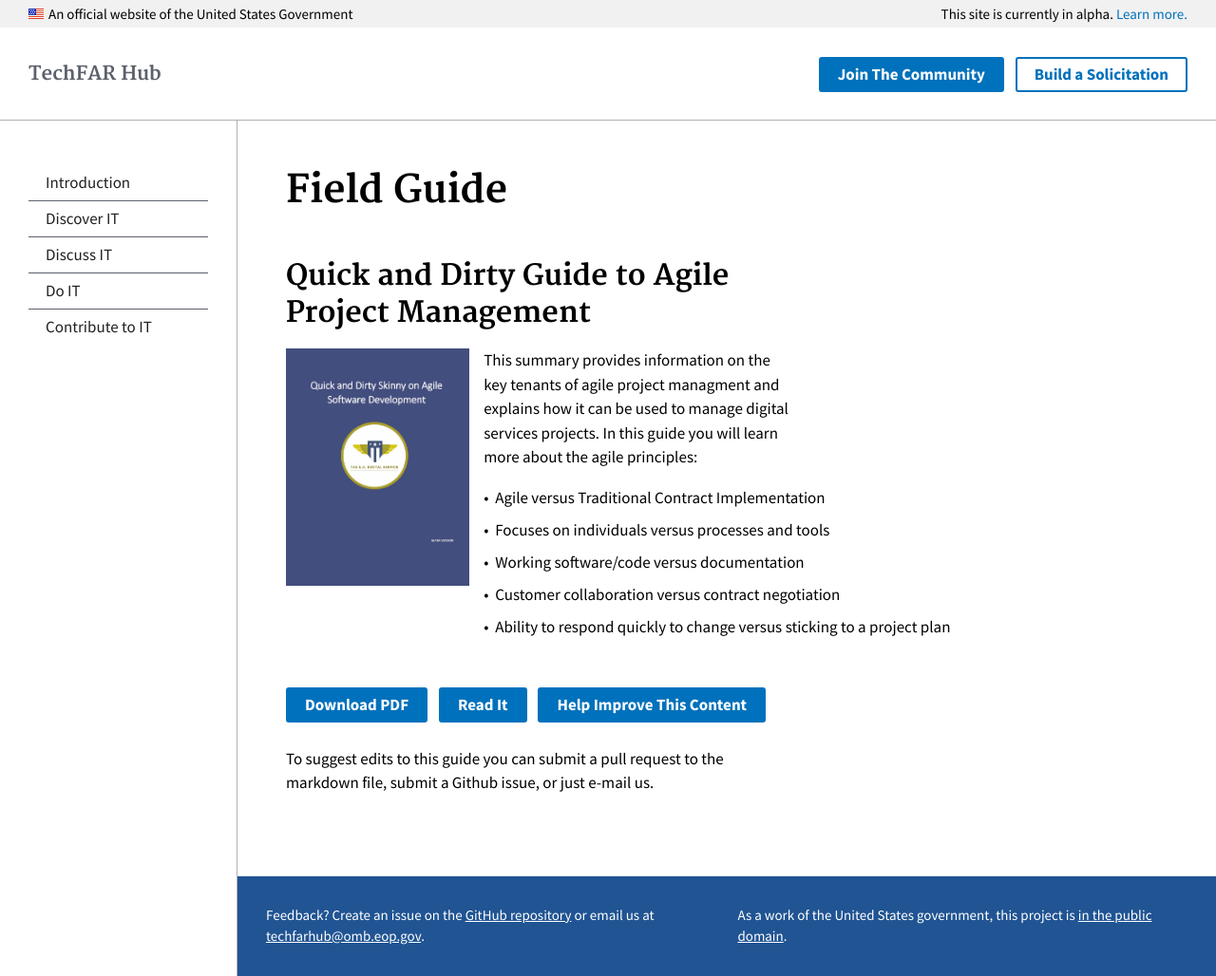
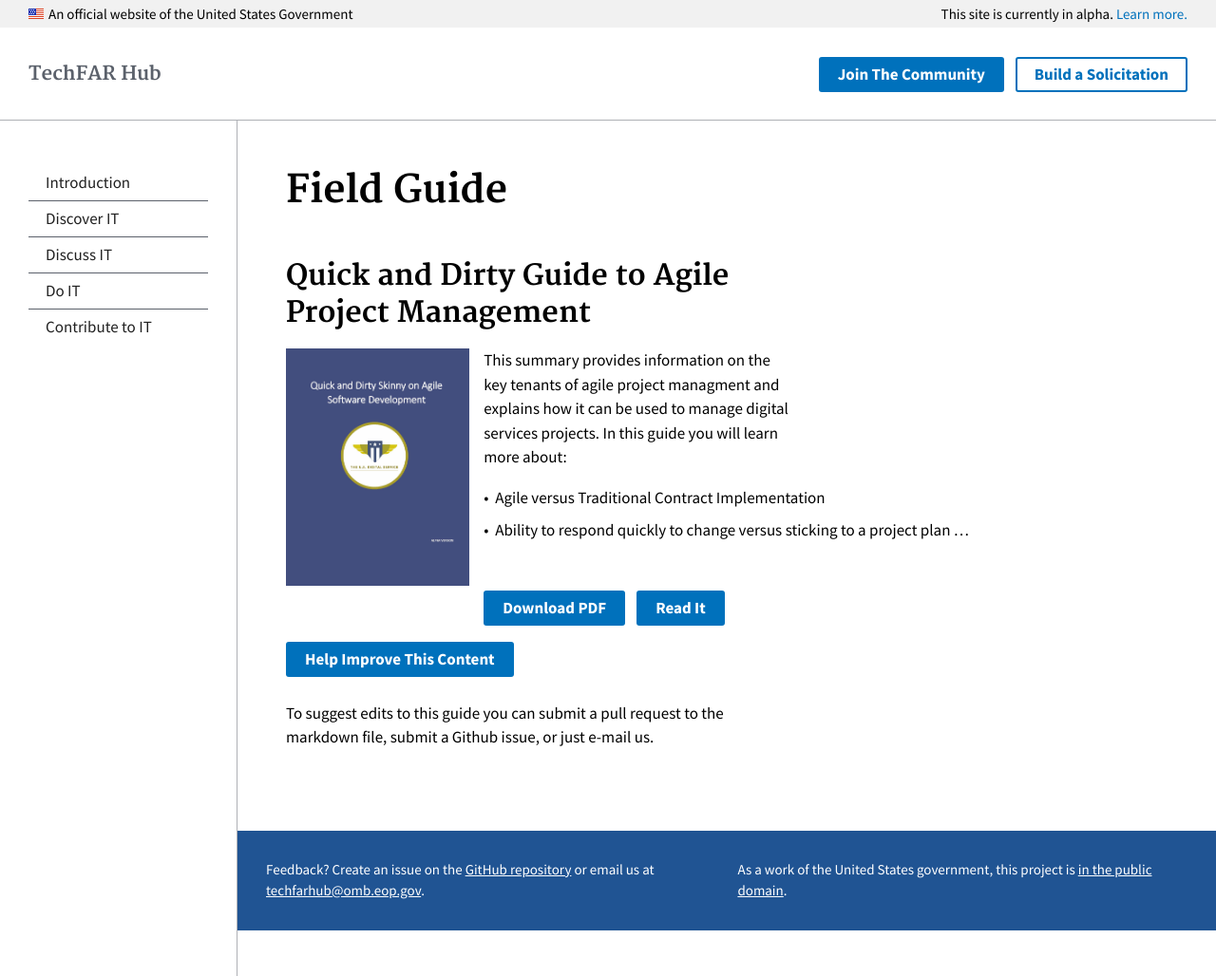
Before and after one commit to usds/techfar-hub, a Jekyll site: the page built from guide-landing/agile.md, in a window 1280 px wide and 1028 px high. Shown: the whole window at 95% size. Built offline with Jekyll 4.4.1, drawn with Linux system fonts in a browser that asks for light colours.

Commit message:
Modifying text to fix spacing issues.

```diff
--- a/guide-landing/agile.md
+++ b/guide-landing/agile.md
@@ -8,15 +8,10 @@ title: Field Guide
 ## Quick and Dirty Guide to Agile Project Management
 
 ![QuickSkinnyCover](https://github.com/usds/techfar-hub/blob/master/assets/img/QuickSkinnyCover.jpg?raw=true)
-This summary provides information on the key tenants of agile project managment and explains how it can be used to manage digital services projects. In this guide you will learn more about the agile principles:
+This summary provides information on the key tenants of agile project managment and explains how it can be used to manage digital services projects. In this guide you will learn more about:
 
 *	Agile versus Traditional Contract Implementation
-*	Focuses on individuals versus processes and tools
-*	Working software/code versus documentation
-*	Customer collaboration versus contract negotiation
-*	Ability to respond quickly to change versus sticking to a project plan
-
-
+*	Ability to respond quickly to change versus sticking to a project plan ...
 
 
 <a class="usa-button" type="button" href="https://techfarhub.cio.gov/assets/files/Quick%20and%20Dirty%20Skinny%20on%20Agile%20Software%20Development-I2.pdf">Download PDF</a>  <a class="usa-button" type="button" href="https://github.com/usds/techfar-hub/blob/master/docs/Quick-and-Dirty-Skinny-on-Agile-Software-Development.md">Read It</a>  <a class="usa-button" type="button" target="blank" href="https://github.com/usds/techfar-hub/blob/master/README.md">Help Improve This Content</a>
```
